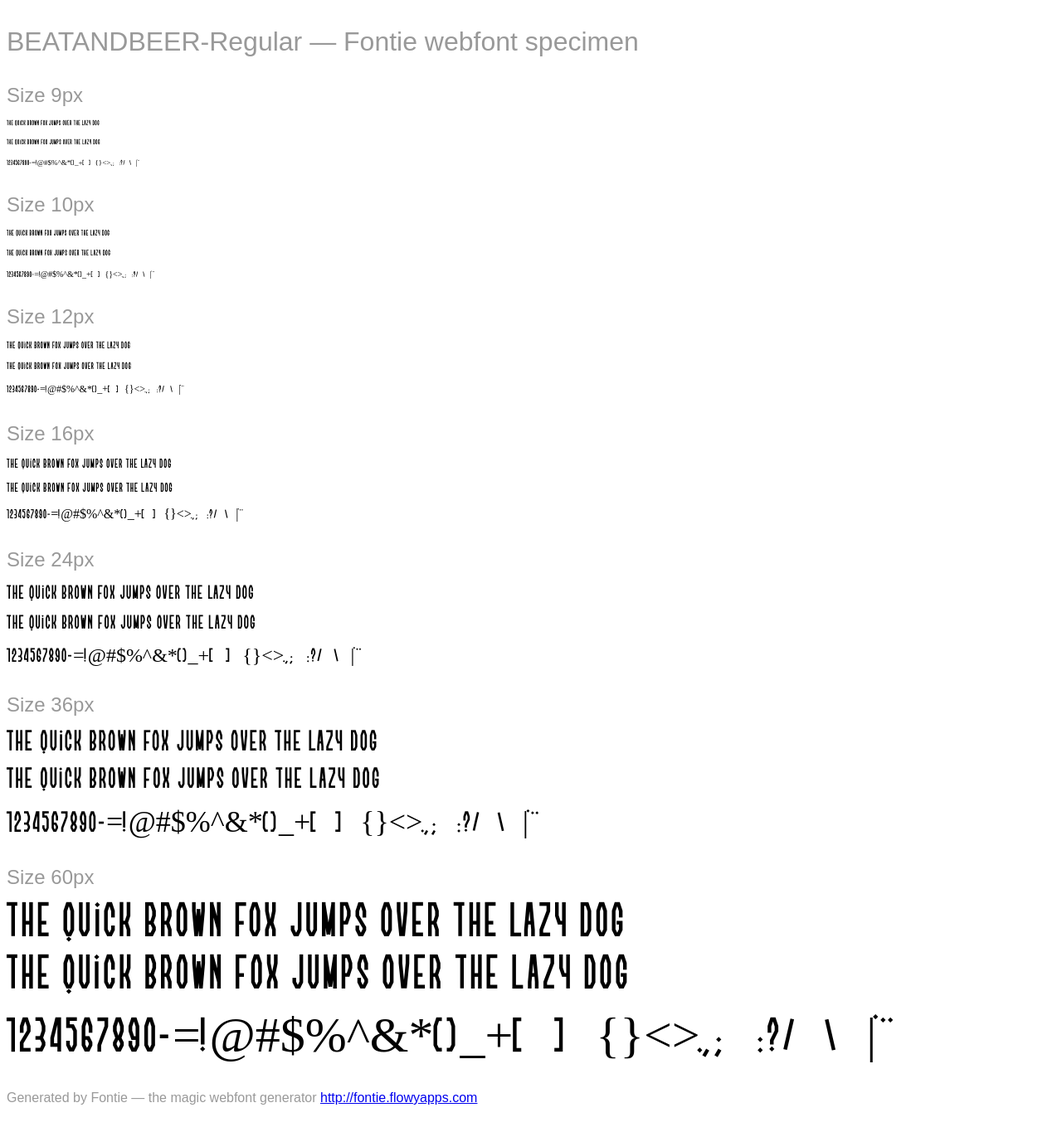
After one commit to juliettedubus/BeatAndBeer, a PHP site: page /fonts/BEATANDBEER-Regular.html in a window 1280 px wide. The commit adds this page. Shown: the whole page at 83% size. Run offline with PHP 8.4, Linux system fonts and the light colour scheme.

Commit message:
update fonts

```diff
--- /dev/null
+++ b/fonts/BEATANDBEER-Regular.css
@@ -0,0 +1,14 @@
+/* Generated by Fontie - the magic webfont generator <http://fontie.flowyapps.com> */
+
+@font-face {
+	font-family:'BEATANDBEER-Regular';
+	src: url('BEATANDBEER.eot');
+	src: url('BEATANDBEER.eot?#iefix') format('embedded-opentype'),
+		url('BEATANDBEER.woff') format('woff'),
+		url('BEATANDBEER.ttf') format('truetype'),
+		url('BEATANDBEER.svg#BEATANDBEER-Regular') format('svg');
+	font-weight: 400;
+	font-style: normal;
+	font-stretch: normal;
+	unicode-range: U+0020-20AC;
+}
--- /dev/null
+++ b/fonts/BEATANDBEER-Regular.html
@@ -0,0 +1,89 @@
+<html>
+<head>
+	<!-- INFO Just include the font-smoothie script anywhere on your page and
+	          you will have smooth fonts even on Windows XP. -->
+	<script type="text/javascript" src="fontsmoothie.min.js" async></script>
+	<style>
+		/* INFO We recommend to use @import or the link tag to include the
+		        font-face definition into your page.
+		   NOTE Some browsers block access to CSS rules in external files if the
+		        page is not loaded via HTTP. Therefore the Font Smoothie script
+		        will not work if you open this page as a local file. */
+		@import url('BEATANDBEER-Regular.css');
+
+		/* INFO Just some other styles to beautify the page ;) */
+		body {
+			font-family: sans-serif;
+			color: #999;
+			white-space: nowrap;
+		}
+		h1 {
+			font-size: 2rem;
+			font-weight: normal;
+			margin: 2rem 0 1rem 0;
+		}
+		h2 {
+			font-size: 1.5rem;
+			font-weight: normal;
+			margin: 2rem 0 1rem 0;
+		}
+		p {
+			margin: 2rem 0;
+		}
+		div p {
+			font-family: 'BEATANDBEER-Regular';
+			color: #000;
+			margin: 1rem 0;
+		}
+	</style>
+	<title>BEATANDBEER-Regular &mdash; Fontie webfont specimen</title>
+</head>
+
+<body>
+	<h1>BEATANDBEER-Regular &mdash; Fontie webfont specimen</h1>
+	<div style="font-size:9px">
+		<h2>Size 9px</h2>
+		<p>the quick brown fox jumps over the lazy dog</p>
+		<p>THE QUICK BROWN FOX JUMPS OVER THE LAZY DOG</p>
+		<p>1234567890-=!@#$%^&amp;*()_+[]{}&lt;&gt;.,;:?/\|'"</p>
+	</div>
+	<div style="font-size:10px">
+		<h2>Size 10px</h2>
+		<p>the quick brown fox jumps over the lazy dog</p>
+		<p>THE QUICK BROWN FOX JUMPS OVER THE LAZY DOG</p>
+		<p>1234567890-=!@#$%^&amp;*()_+[]{}&lt;&gt;.,;:?/\|'"</p>
+	</div>
+	<div style="font-size:12px">
+		<h2>Size 12px</h2>
+		<p>the quick brown fox jumps over the lazy dog</p>
+		<p>THE QUICK BROWN FOX JUMPS OVER THE LAZY DOG</p>
+		<p>1234567890-=!@#$%^&amp;*()_+[]{}&lt;&gt;.,;:?/\|'"</p>
+	</div>
+	<div style="font-size:16px">
+		<h2>Size 16px</h2>
+		<p>the quick brown fox jumps over the lazy dog</p>
+		<p>THE QUICK BROWN FOX JUMPS OVER THE LAZY DOG</p>
+		<p>1234567890-=!@#$%^&amp;*()_+[]{}&lt;&gt;.,;:?/\|'"</p>
+	</div>
+	<div style="font-size:24px">
+		<h2>Size 24px</h2>
+		<p>the quick brown fox jumps over the lazy dog</p>
+		<p>THE QUICK BROWN FOX JUMPS OVER THE LAZY DOG</p>
+		<p>1234567890-=!@#$%^&amp;*()_+[]{}&lt;&gt;.,;:?/\|'"</p>
+	</div>
+	<div style="font-size:36px">
+		<h2>Size 36px</h2>
+		<p>the quick brown fox jumps over the lazy dog</p>
+		<p>THE QUICK BROWN FOX JUMPS OVER THE LAZY DOG</p>
+		<p>1234567890-=!@#$%^&amp;*()_+[]{}&lt;&gt;.,;:?/\|'"</p>
+	</div>
+	<div style="font-size:60px">
+		<h2>Size 60px</h2>
+		<p>the quick brown fox jumps over the lazy dog</p>
+		<p>THE QUICK BROWN FOX JUMPS OVER THE LAZY DOG</p>
+		<p>1234567890-=!@#$%^&amp;*()_+[]{}&lt;&gt;.,;:?/\|'"</p>
+	</div>
+	<p>Generated by Fontie &mdash; the magic webfont generator <a href="http://fontie.flowyapps.com">http://fontie.flowyapps.com</a></p>
+</body>
+
+</html>
--- /dev/null
+++ b/fonts/fontsmoothie.min.js
@@ -0,0 +1,3 @@
+// Font Smoothie copyright 2013,14,15 Torben Haase <http://pixelsvsbytes.com>
+// Source-URL <https://gist.github.com/letorbi/5177771>
+(function(){function a(){function e(a){if(null===a.cssRules)return console.warn("Fontsmoothie warning: Browser blocks access to CSS rules in "+a.href);for(var b=a.href||location.href,b=new RegExp(b.substring(0,b.lastIndexOf("/")).replace(/[-[\]{}()*+?.,\\^$|#\s]/g,"\\$&"),"g"),c,f=0;c=a.cssRules[f];f++){if(c.style&&c.style.src&&(c.style.src=c.style.src.replace(b,".").replace(/([^;]*?),\s*(url\(\S*? format\(["']?svg["']?\))([\s,]*[^;]+|)/,"$2, $1$3"),window.opera)){var d=c.cssText;a.deleteRule(f); a.insertRule(d,f)}c.styleSheet&&e(c.styleSheet)}}try{var a=document.getElementsByTagName("HEAD")[0],h=a.appendChild(document.createElement("CANVAS")),b=h.getContext("2d");b.textBaseline="top";b.font="32px Arial";b.fillText("O",0,0);for(var d,k=0;255==b.getImageData(5,8,1,1).data[3]&&(d=document.styleSheets[k]);k++)d&&e(d);a.removeChild(h)}catch(g){throw g;}}if(-1<navigator.userAgent.toLowerCase().indexOf("windows nt 5.1"))if("complete"==document.readyState)a();else{var g=window.onload;window.onload= window.onload?function(e){g(e);a()}:a}})();
```
Also changed, not shown: main.css (+16 -8 lines), fonts/BEATANDBEER.ttf (added), fonts/BEATANDBEER.woff (added), 4 other files.
